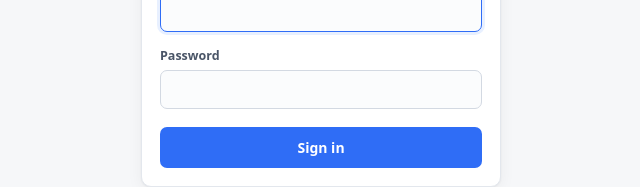
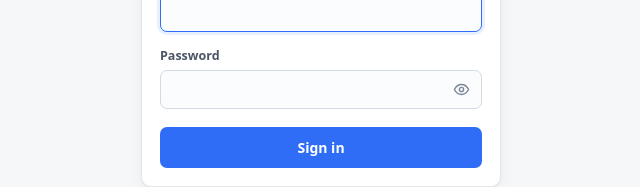
Before and after one commit to Lord-Of-Automation/Content-Automation, a Next.js app: page /login in a window 1280 px wide. Shown: the part 397-584 px from the top of the page, without its empty margins (319-959 px from the left). Built offline with nearby package versions, Linux system fonts and the light colour scheme.

Commit message:
login styles

```diff
--- a/app/globals.css
+++ b/app/globals.css
@@ -864,9 +864,119 @@ button,
   cursor: pointer;
 }
 
+/* The native control cannot be styled consistently across browsers, so it is
+   replaced: the real input stays in the DOM for keyboard and screen readers,
+   and the visible box is drawn from its checked state. */
 .check input {
-  width: 15px;
-  height: 15px;
-  accent-color: var(--accent);
+  appearance: none;
+  -webkit-appearance: none;
+  flex: none;
+  width: 18px;
+  height: 18px;
+  margin: 0;
+  border: 1.5px solid var(--line-2);
+  border-radius: 5px;
+  background: var(--panel);
+  cursor: pointer;
+  position: relative;
+  transition: background 120ms ease, border-color 120ms ease;
+}
+
+.check input:hover {
+  border-color: var(--accent);
+}
+
+.check input:checked {
+  background: var(--accent);
+  border-color: var(--accent);
+}
+
+/* A tick drawn from two borders on a rotated box: no icon font, no image. */
+.check input:checked::after {
+  content: "";
+  position: absolute;
+  left: 5.5px;
+  top: 1.5px;
+  width: 4px;
+  height: 9px;
+  border: solid var(--accent-ink);
+  border-width: 0 2px 2px 0;
+  transform: rotate(45deg);
+}
+
+.check input:focus-visible {
+  outline: 2px solid var(--accent);
+  outline-offset: 2px;
+}
+
+.check input:disabled {
+  opacity: 0.45;
+  cursor: not-allowed;
+}
+
+/* The label reads as one pill, so the hit area is obvious and comfortable. */
+.check {
+  padding: 6px 12px 6px 10px;
+  border: 1px solid var(--line);
+  border-radius: 999px;
+  background: var(--panel-2);
+  transition: border-color 120ms ease, color 120ms ease;
+  user-select: none;
+}
+
+.check:hover {
+  border-color: var(--line-2);
+  color: var(--ink);
+}
+
+/* Checked pill picks up the accent so the state reads at a glance. */
+.check:has(input:checked) {
+  border-color: var(--accent);
+  color: var(--ink);
+}
+
+/* ---------- input with a trailing button (show password) ---------- */
+
+.input-with-button {
+  position: relative;
+  display: block;
+}
+
+/* Room for the button so a long password never runs underneath it. */
+.input-with-button input {
+  width: 100%;
+  padding-right: 42px;
+}
+
+.input-button {
+  position: absolute;
+  top: 50%;
+  right: 6px;
+  transform: translateY(-50%);
+  display: inline-flex;
+  align-items: center;
+  justify-content: center;
+  width: 30px;
+  height: 30px;
+  padding: 0;
+  border: 0;
+  border-radius: 7px;
+  background: transparent;
+  color: var(--ink-3);
   cursor: pointer;
 }
+
+.input-button:hover {
+  color: var(--ink);
+  background: var(--panel-2);
+}
+
+.input-button:focus-visible {
+  outline: 2px solid var(--accent);
+  outline-offset: 1px;
+}
+
+.input-button svg {
+  width: 17px;
+  height: 17px;
+}
--- a/components/LoginForm.tsx
+++ b/components/LoginForm.tsx
@@ -1,5 +1,6 @@
 "use client";
 
+import { useState } from "react";
 import { useActionState } from "react";
 import { useFormStatus } from "react-dom";
 
@@ -14,10 +15,30 @@ function SubmitButton() {
   );
 }
 
+function EyeIcon() {
+  return (
+    <svg viewBox="0 0 24 24" fill="none" stroke="currentColor" strokeWidth="2" aria-hidden>
+      <path d="M2 12s3.6-7 10-7 10 7 10 7-3.6 7-10 7-10-7-10-7Z" />
+      <circle cx="12" cy="12" r="3" />
+    </svg>
+  );
+}
+
+function EyeOffIcon() {
+  return (
+    <svg viewBox="0 0 24 24" fill="none" stroke="currentColor" strokeWidth="2" aria-hidden>
+      <path d="M10.6 6.2A9.9 9.9 0 0 1 12 6c6.4 0 10 7 10 7a17.7 17.7 0 0 1-3.1 4.1M6.6 6.6A17.7 17.7 0 0 0 2 13s3.6 7 10 7c2 0 3.7-.7 5.1-1.6" />
+      <path d="M9.9 9.9a3 3 0 0 0 4.2 4.2" />
+      <path d="M3 3l18 18" />
+    </svg>
+  );
+}
+
 export default function LoginForm() {
   const [state, formAction] = useActionState<LoginState, FormData>(login, {
     error: null,
   });
+  const [showPassword, setShowPassword] = useState(false);
 
   return (
     <form action={formAction}>
@@ -43,13 +64,27 @@ export default function LoginForm() {
 
       <div className="field">
         <label htmlFor="password">Password</label>
+        <div className="input-with-button">
           <input
             id="password"
             name="password"
-          type="password"
+            type={showPassword ? "text" : "password"}
             autoComplete="current-password"
             required
           />
+          {/* type="button" matters: inside a form a bare button submits it. */}
+          <button
+            type="button"
+            className="input-button"
+            onClick={() => setShowPassword((v) => !v)}
+            aria-label={showPassword ? "Hide password" : "Show password"}
+            aria-pressed={showPassword}
+            title={showPassword ? "Hide password" : "Show password"}
+            tabIndex={-1}
+          >
+            {showPassword ? <EyeOffIcon /> : <EyeIcon />}
+          </button>
+        </div>
       </div>
 
       <div style={{ marginTop: 18 }}>
```
Lines whose indentation alone changed are shown as unchanged.
